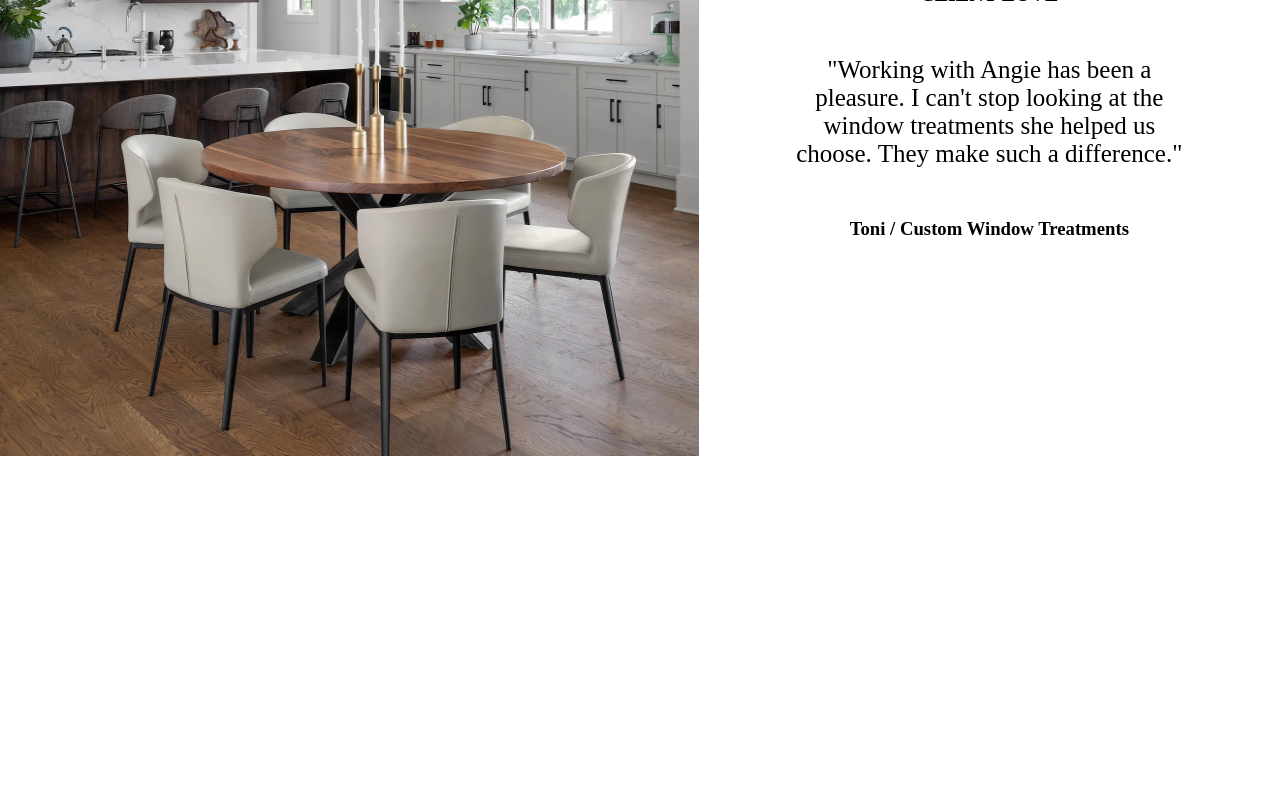
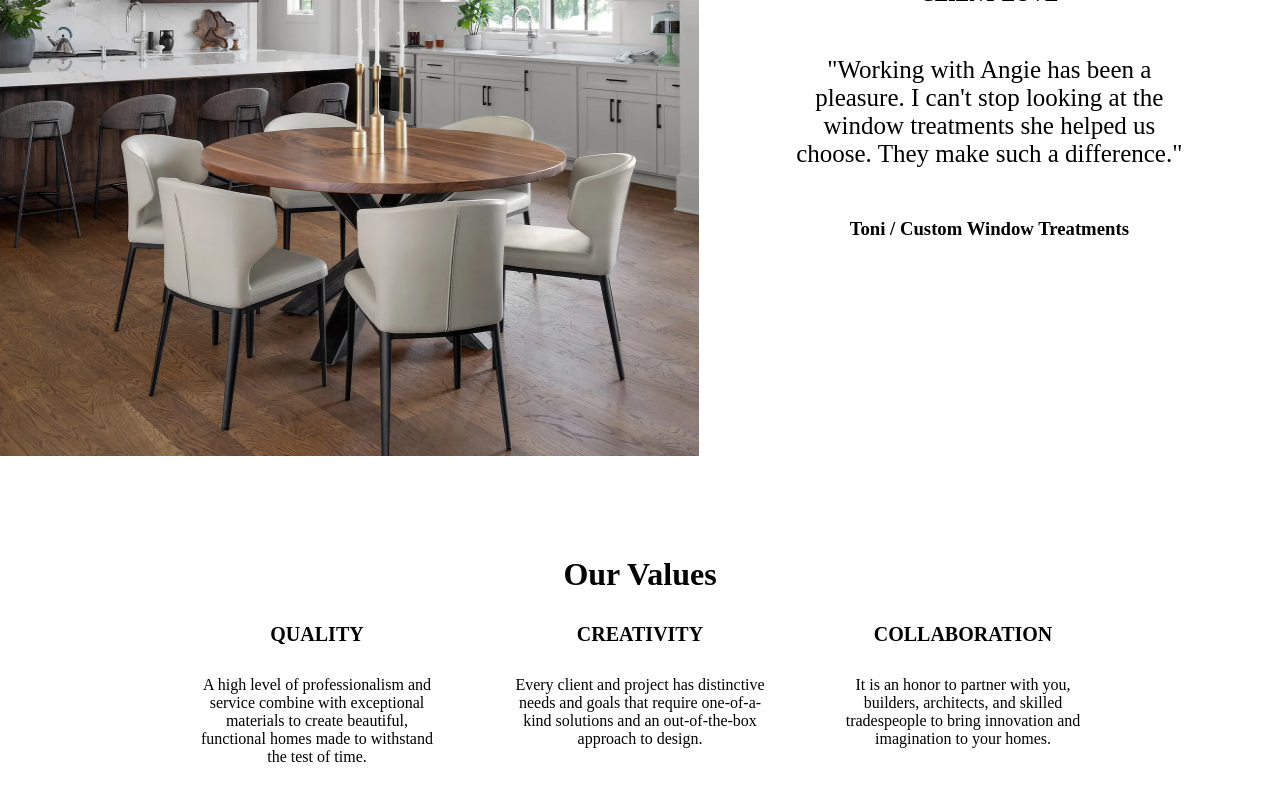
Before and after one commit to thetechietribe/urban-nest, a Next.js app in the folder un/: page /about in a window 1280 px wide. Shown: the part 2309-3109 px from the top of the page. Before the commit the page ends 2765 px from the top, so only its background shows below. Built offline with nearby package versions, Linux system fonts and the light colour scheme.

Commit message:
Add About Page

```diff
--- a/un/src/app/about/page.js
+++ b/un/src/app/about/page.js
@@ -3,6 +3,7 @@ import './styles.css'
 import About1 from '@/components/About1'
 import About2 from '@/components/About2'
 import About3 from '@/components/About3'
+import About4 from '@/components/About4'
 
 export default function AboutPage(){
 
@@ -12,6 +13,7 @@ export default function AboutPage(){
         <About1/>
         <About2/>
         <About3/>
+        <About4/>
         </>
     )
 };
--- a/un/src/app/about/styles.css
+++ b/un/src/app/about/styles.css
@@ -161,7 +161,22 @@ a {
       width: 400px;
       font-size: 25px;
       font-weight: 100;
-
     }
   }
 }
+.ab-4{
+  width: 70%;
+  margin: 100px auto;
+  text-align: center;
+  .values{
+    display: flex;
+    justify-content: space-between;
+    h2{
+      margin: 30px 0;
+      font-size: 20px;
+    }
+    p{
+      width: 250px;
+    }
+  }
+}
--- /dev/null
+++ b/un/src/components/About4.js
@@ -0,0 +1,33 @@
+export default function About4() {
+  return (
+    <div className="ab-4">
+      <h1>Our Values</h1>
+      <div className="values">
+        <div className="value">
+          <h2>QUALITY</h2>
+          <p>
+            A high level of professionalism and service combine with exceptional
+            materials to create beautiful, functional homes made to withstand
+            the test of time.
+          </p>
+        </div>
+        <div className="value">
+          <h2>CREATIVITY</h2>
+          <p>
+            Every client and project has distinctive needs and goals that
+            require one-of-a-kind solutions and an out-of-the-box approach to
+            design.
+          </p>
+        </div>
+        <div className="value">
+          <h2>COLLABORATION</h2>
+          <p>
+            It is an honor to partner with you, builders, architects, and
+            skilled tradespeople to bring innovation and imagination to your
+            homes.
+          </p>
+        </div>
+      </div>
+    </div>
+  );
+}
```
